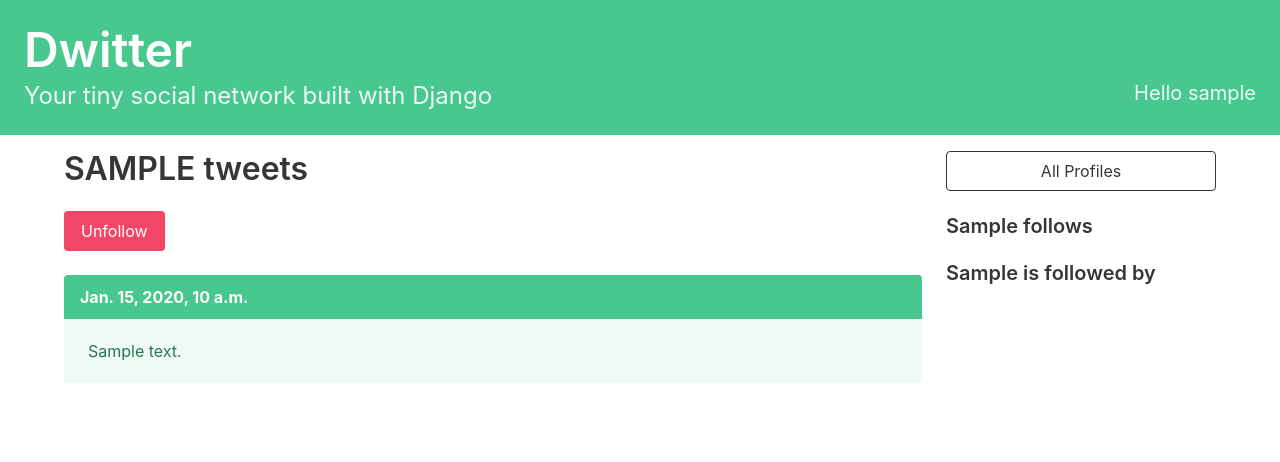
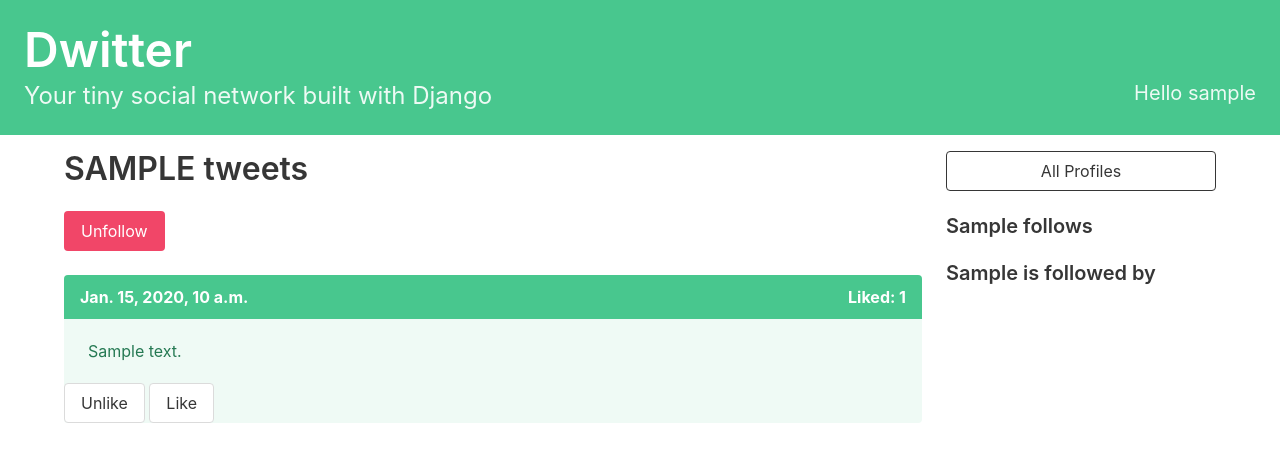
Before and after one commit to jsc-repo/django-social, a Django app: page /profile/1 in a window 1280 px wide. Shown: the part 57-519 px from the top of the page. Run offline with Django 3.2, Linux system fonts and the light colour scheme; a user stored in the database is signed in; tables that the repository leaves empty hold one stand-in row (values such as "Sample post").

Commit message:
added basic like/dislike button

```diff
--- a/dwitter/models.py
+++ b/dwitter/models.py
@@ -33,6 +33,10 @@
     user = models.ForeignKey(User, related_name="dweets", on_delete=models.DO_NOTHING)
     body = models.CharField(max_length=140)
     created_at = models.DateTimeField(auto_now_add=True)
+    likes = models.ManyToManyField(User, related_name="dweet_like")
+
+    def num_of_likes(self):
+        return self.likes.count()
 
     def __str__(self) -> str:
         return (f"{self.user.username} "
--- a/dwitter/templates/dwitter/profile.html
+++ b/dwitter/templates/dwitter/profile.html
@@ -23,11 +23,27 @@
   <article class="message is-success">
     <div class="message-header">
       <p>{{dweet.created_at}}</p>
+      <p> Liked: {{ dweet.num_of_likes }} </p>
     </div>
     <div class="message-body">
       {{ dweet.body}}
     </div>
-  </article>
+
+    {% if user.is_authenticated %}
+  <form action={% url 'dwitter:dweet_like' dweet.id %} method="POST">
+    {% csrf_token %}
+    <input type="hidden" name="profile" value="{{profile.id}}" />
+    {% comment %} {% if post_is_liked %} {% endcomment %}
+    <button type="submit" name="dweet_id" value="{{dweet.id}}" class="button">Unlike</button>
+    {% comment %} {% else %} {% endcomment %}
+    <button type="submit" name="dweet_id" value="{{dweet.id}}" class="button">Like</button>
+    {% comment %} {% endif %} {% endcomment %}
+  </form>
+
+  {% else %}
+  <a class="button" href="{% url 'dwitter:login' %}?next={{request.path}}">Log in to like this article!</a><br>
+  {% endif %}
+</article>
   {% endfor %}
 </div>
 
--- a/dwitter/urls.py
+++ b/dwitter/urls.py
@@ -1,5 +1,5 @@
 from django.urls import path, include
-from .views import dashboard, profile_list, profile, register
+from .views import dashboard, dweet_like, profile_list, profile, register
 
 urlpatterns = [
     path("", dashboard, name="dashboard"),
@@ -7,4 +7,5 @@
     path("accounts/", include("django.contrib.auth.urls")),
     path("profile_list/", profile_list, name="profile_list"),
     path("profile/<int:pk>", profile, name="profile"),
+    path("dweet_like/<int:pk>", dweet_like, name="dweet_like" ),
 ]
--- a/dwitter/views.py
+++ b/dwitter/views.py
@@ -1,7 +1,9 @@
-from django.shortcuts import redirect, render
+from django.http import HttpResponseRedirect
+from django.shortcuts import get_object_or_404, redirect, render
 from django.contrib import messages
 from django.contrib.auth.decorators import login_required
 from django.contrib.auth.forms import UserCreationForm
+from django.urls import reverse
 from .models import Profile, Dweet
 from .forms import DweetForm
 
@@ -65,6 +67,20 @@
     return render(request, "dwitter/profile.html", context)
 
 
+def dweet_like(request, pk):
+    data = request.POST
+    dweet_id = data.get("dweet_id")
+    profile_id = data.get("profile")
+    dweet = get_object_or_404(Dweet, id=dweet_id)
+
+    if dweet.likes.filter(id=request.user.id).exists():
+        dweet.likes.remove(request.user)
+    else:
+        dweet.likes.add(request.user)
+
+    return HttpResponseRedirect(reverse('dwitter:profile', args=[profile_id]))
+
+
 def register(request):
     if request.method == "POST":
         new_user_form = UserCreationForm(request.POST)
```
Also changed, not shown: dwitter/migrations/0003_dweet_likes.py (added).
